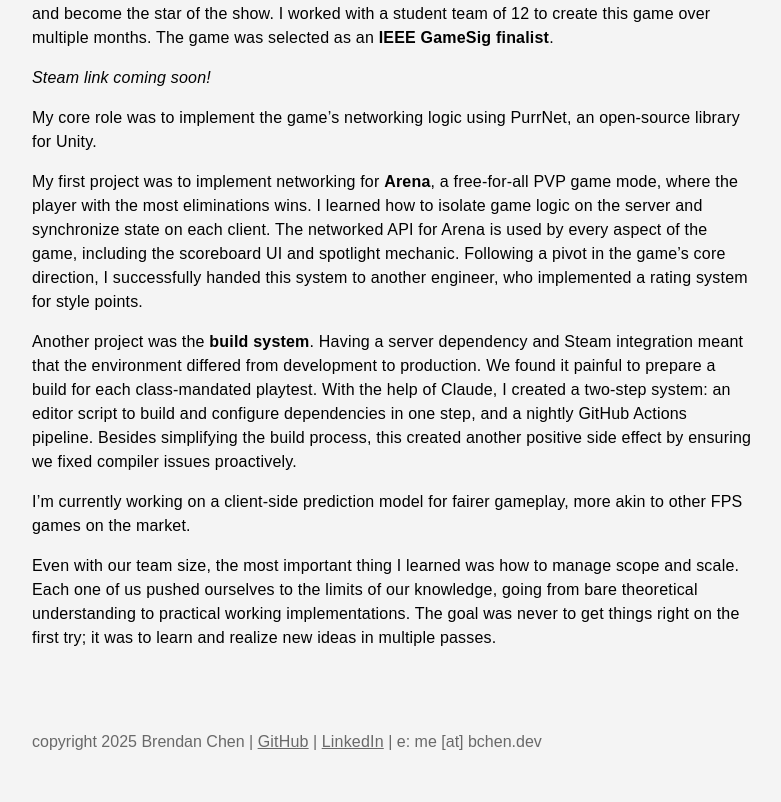
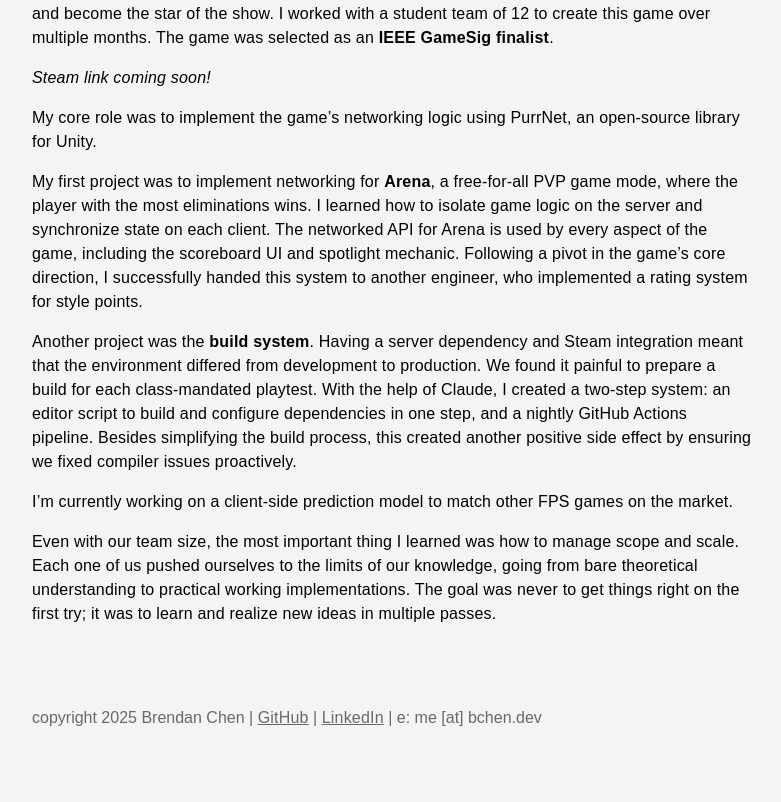
Before and after one commit to brendan-ch/brendan-ch.github.io, a Jekyll site: the page built from projects/resonance/index.md, in a window 1280 px wide. Shown: the part 618-1420 px from the top of the page, without its empty margins (248-1029 px from the left). Built offline with Jekyll 4.4.1, drawn with Linux system fonts in a browser that asks for light colours; some web fonts are replaced; after the commit the page ends 1396 px from its top, so only the background shows below that.

Commit message:
Edit client-side prediction sentence

```diff
--- a/projects/resonance/index.md
+++ b/projects/resonance/index.md
@@ -15,6 +15,6 @@ My first project was to implement networking for **Arena**, a free-for-all PVP g
 
 Another project was the **build system**. Having a server dependency and Steam integration meant that the environment differed from development to production. We found it painful to prepare a build for each class-mandated playtest. With the help of Claude, I created a two-step system: an editor script to build and configure dependencies in one step, and a nightly GitHub Actions pipeline. Besides simplifying the build process, this created another positive side effect by ensuring we fixed compiler issues proactively.
 
-I'm currently working on a client-side prediction model for fairer gameplay, more akin to other FPS games on the market.
+I'm currently working on a client-side prediction model to match other FPS games on the market.
 
 Even with our team size, the most important thing I learned was how to manage scope and scale. Each one of us pushed ourselves to the limits of our knowledge, going from bare theoretical understanding to practical working implementations. The goal was never to get things right on the first try; it was to learn and realize new ideas in multiple passes.
```
